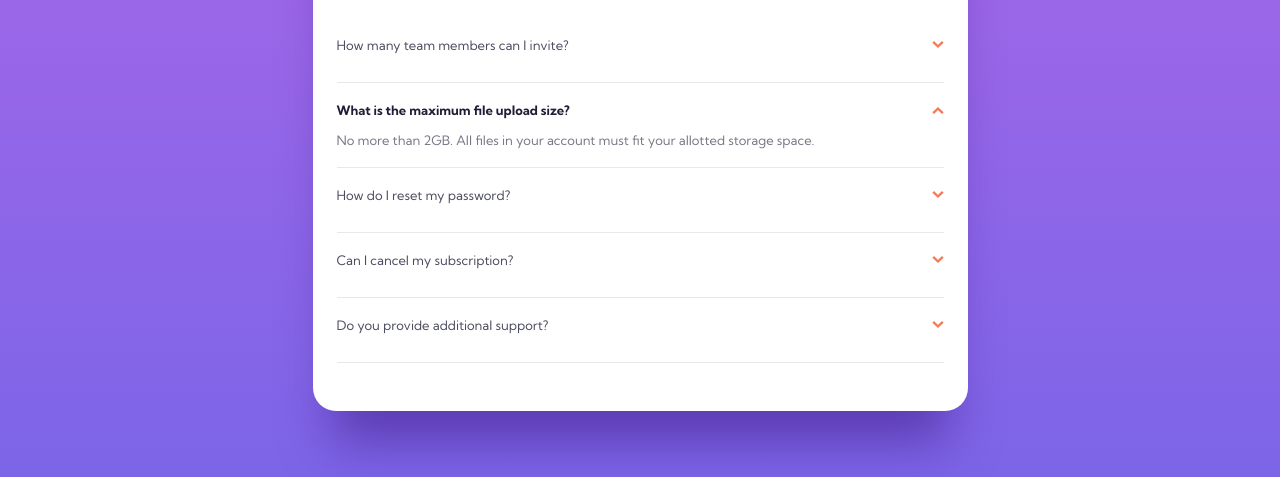
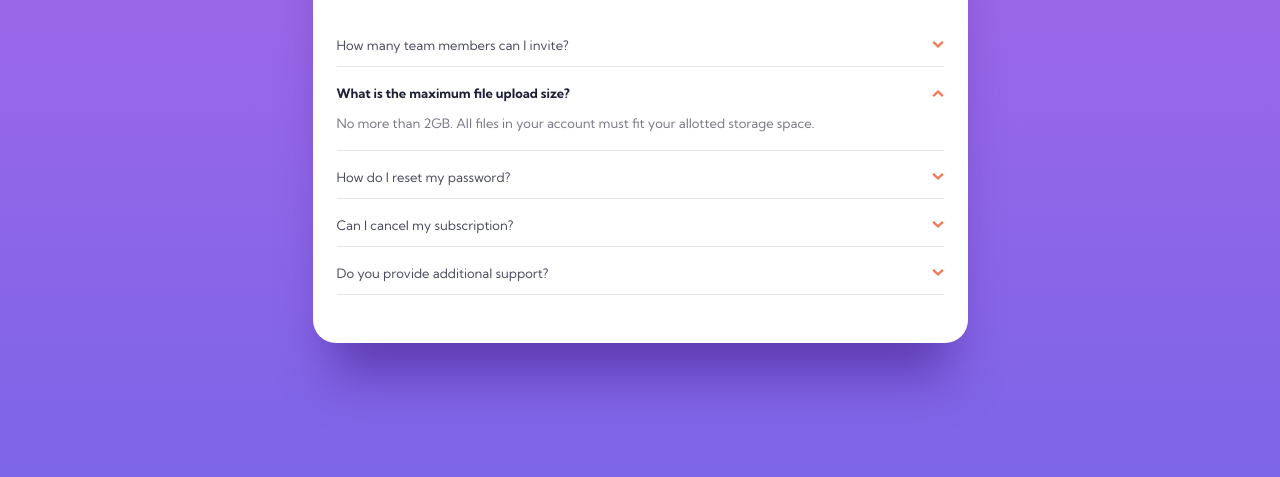
Before and after one commit to onise2001/faq-accordion-card, a plain HTML site: page index.html in a window 1280 px wide. Shown: the part 323-800 px from the top of the page. Drawn offline with Linux system fonts and the light colour scheme; a web font is replaced by a local one.

Commit message:
changed p height

```diff
--- a/styles.css
+++ b/styles.css
@@ -58,12 +58,11 @@ h1 {
 .questions {
   display: flex;
   flex-direction: column;
-  gap: 19px;
+  gap: 18px;
 }
 
 .question {
   border-bottom: 1px solid #e8e8ea;
-  padding-bottom: 16px;
 }
 
 .question-wrapper {
@@ -94,6 +93,7 @@ p {
   font-size: 1.3rem;
   line-height: 1.5;
   color: #787887;
+  margin-bottom: 16px;
 }
 
 .active {
```
